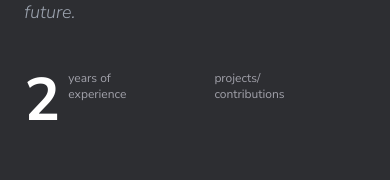
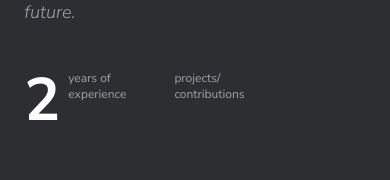
Before and after one commit to Litezy/my-portfolio, a React (Vite) app: page / in a window 390 px wide. Shown: the part 393-573 px from the top of the page. Built offline with nearby package versions, Linux system fonts and the light colour scheme; no server answers.

Commit message:
small screen

```diff
--- a/src/components/Hero.jsx
+++ b/src/components/Hero.jsx
@@ -35,7 +35,7 @@ const Hero = ({num,loading}) => {
 
                 <div data-aos="fade-up"
                     data-aos-duration="2000"
-                    className="flex items-start gap-20 mt-5 w-full">
+                    className="flex items-start gap-10 lg:gap-20 mt-5 w-full">
                     <div className="flex items-start gap-2">
                         <div className="text-6xl font-bold">2</div>
                         <div className="text-xs text-zinc-400">years of <br /> experience</div>
```
